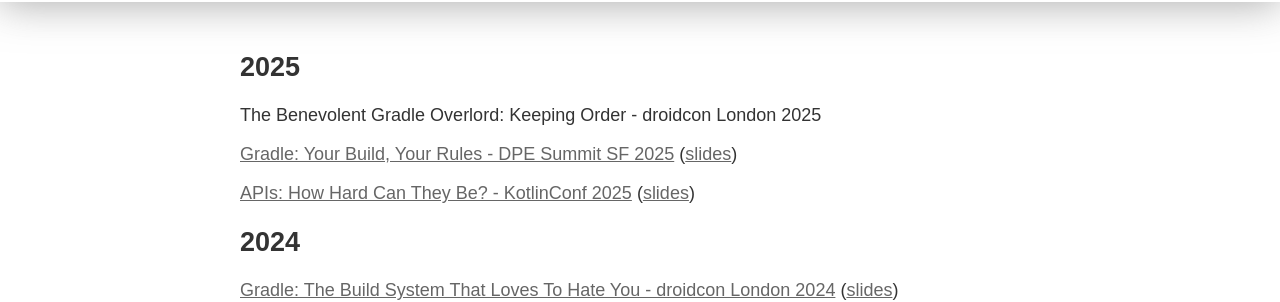
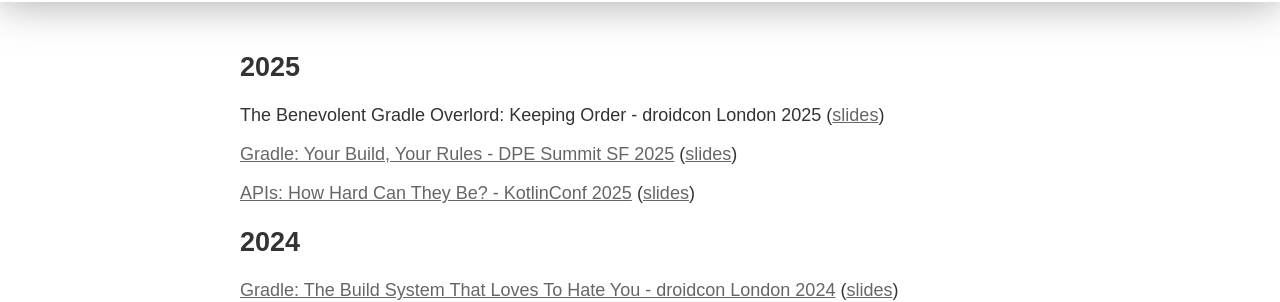
Before and after one commit to liutikas/liutikas.github.io, a Jekyll site: the page built from talks.md, in a window 1280 px wide. Shown: the part 383-685 px from the top of the page. Built offline with Jekyll 4.4.1, drawn with Linux system fonts in a browser that asks for light colours.

Commit message:
Add link to to droidcon London slides

```diff
--- a/talks.md
+++ b/talks.md
@@ -7,7 +7,7 @@
 
 <h2>2025</h2>
 <p>
-The Benevolent Gradle Overlord: Keeping Order - droidcon London 2025
+The Benevolent Gradle Overlord: Keeping Order - droidcon London 2025 (<a href="https://speakerdeck.com/aurimas/the-benevolent-gradle-overlord-keeping-order">slides</a>)
 </p>
 <p>
 <a href="https://www.youtube.com/watch?v=uWx_TCbOicg">Gradle: Your Build, Your Rules - DPE Summit SF 2025</a> (<a href="https://speakerdeck.com/aurimas/gradle-your-build-your-rules">slides</a>)
```
